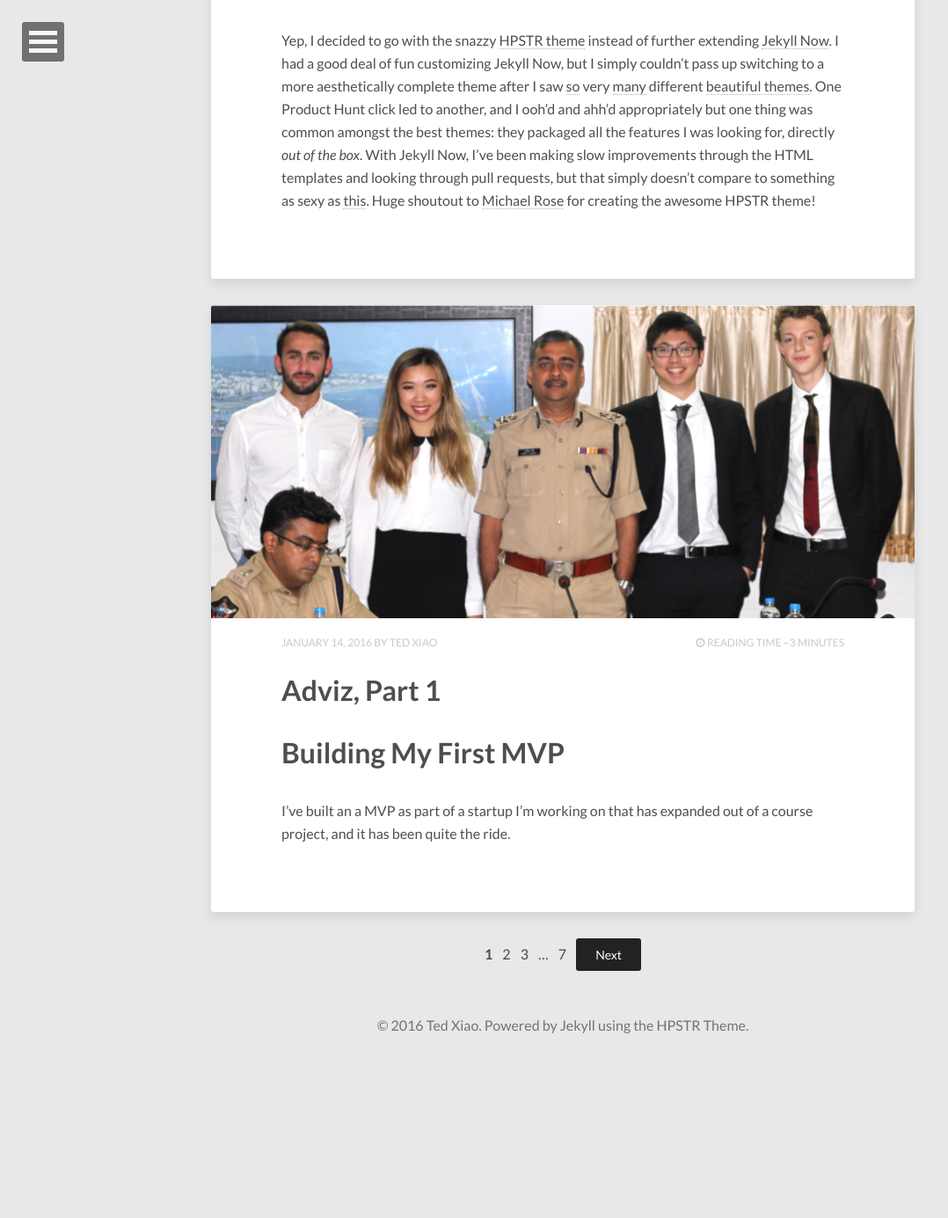
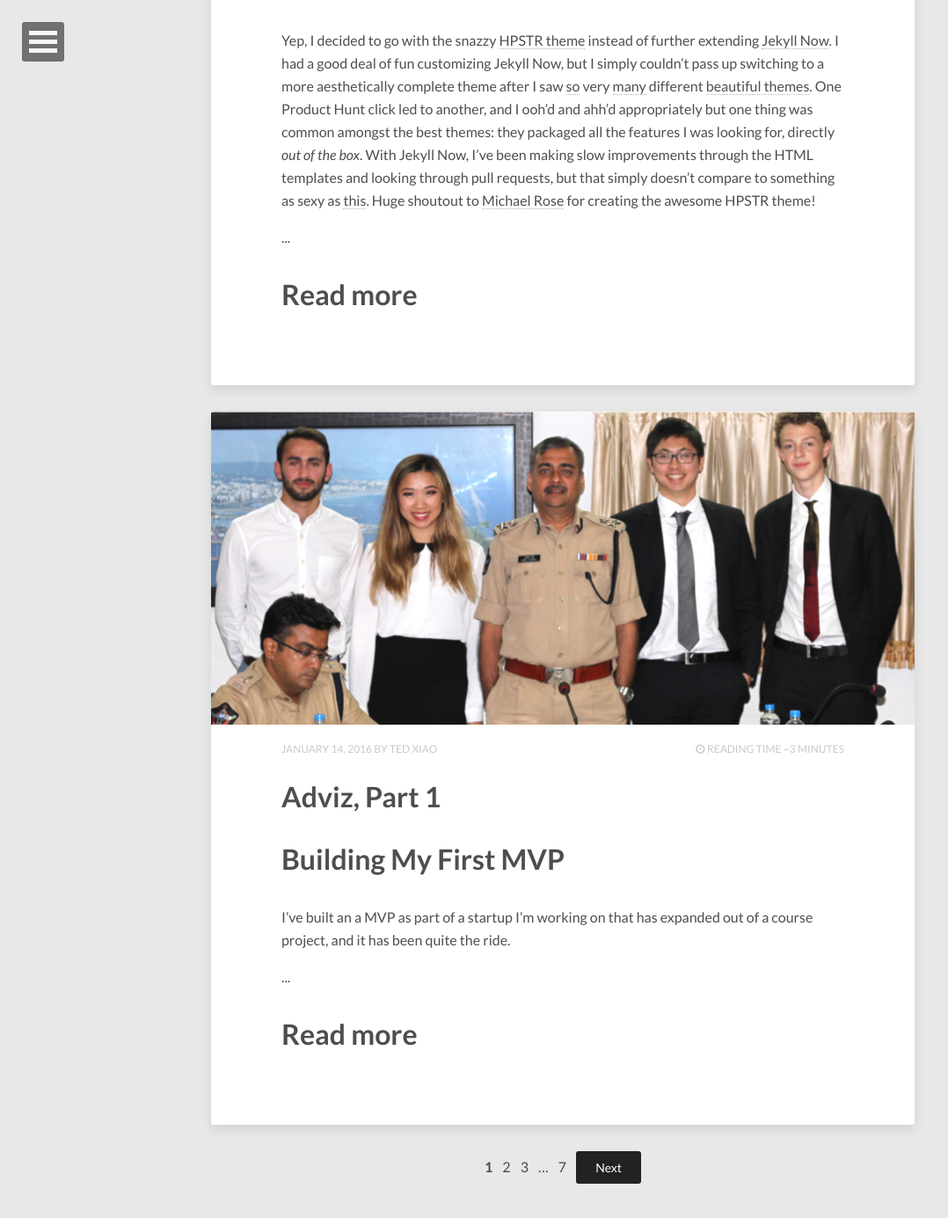
Before and after one commit to txizzle/blog, a Jekyll site: the page built from index.html, in a window 1280 px wide and 1400 px high, scrolled down 653 px. Shown: the top 1385 px of the window at 88% size, without its empty margins (0-1078 px from the left). Built offline with Jekyll 4.4.1, drawn with Linux system fonts in a browser that asks for light colours; nearby versions of some CDN libraries; the list of posts is cut into pages by our own code; before the commit the page ends 1860 px from its top, so only the background shows below that.

Commit message:
Latest build.

```diff
--- a/index.html
+++ b/index.html
@@ -35,6 +35,12 @@ image:
   </header>
   <div class="entry-content">
     {{ post.excerpt }}
+    ...
+    {% if post.link %}
+      <h1 class="entry-title"><a href="{{ site.url }}{{ post.url }}" class="permalink" rel="bookmark" title="{{ post.title }}"><i class="fa fa-bookmark"></i></a> <a href="{{ post.link }}">Read more</a></h1>
+    {% else %}
+      <h1 class="entry-title"><a href="{{ site.url }}{{ post.url }}" rel="bookmark" title="{{ post.title }}" itemprop="url">Read more</a></h1>
+    {% endif %}
   </div><!-- /.entry-content -->
 </article><!-- /.hentry -->
 {% endfor %}
```
